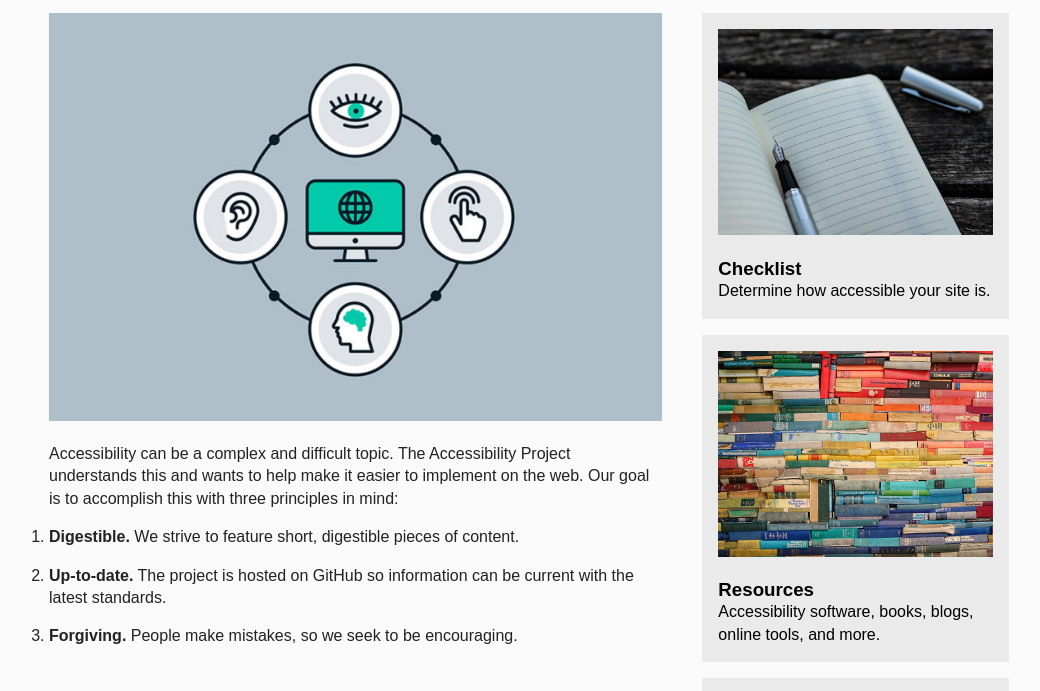
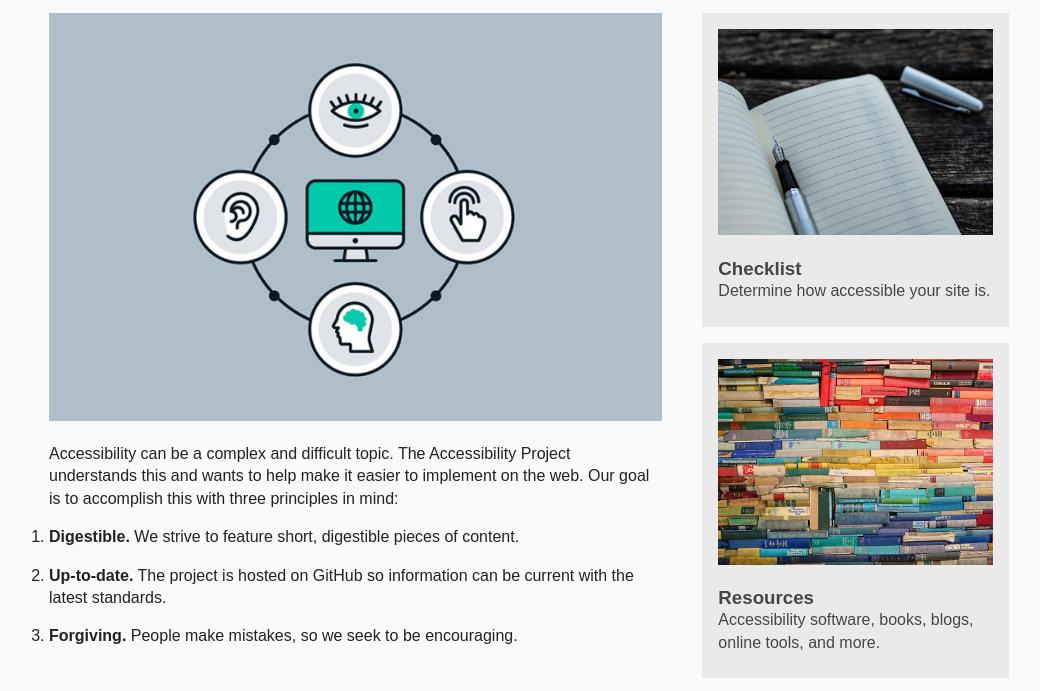
Before and after one commit to mylinhduong/mylinhduong.github.io, a plain HTML site: page grc339/flexbox-basic-layout/index.html in a window 1280 px wide. Shown: the part 60-751 px from the top of the page, without its empty margins (111-1151 px from the left). Drawn offline with Linux system fonts and the light colour scheme.

Commit message:
Update flexbox.css

```diff
--- a/grc339/flexbox-basic-layout/flexbox.css
+++ b/grc339/flexbox-basic-layout/flexbox.css
@@ -57,6 +57,7 @@ section {
 
 section p {
 	margin: 0em;
+	margin-bottom: 0.5em;
 }
 
 figure {
@@ -69,7 +70,7 @@ ol {
 
 a {
 	text-decoration: none;
-	color: rgb(0,0,0)
+	color: rgb(70,70,70)
 }
 
 p {
```
